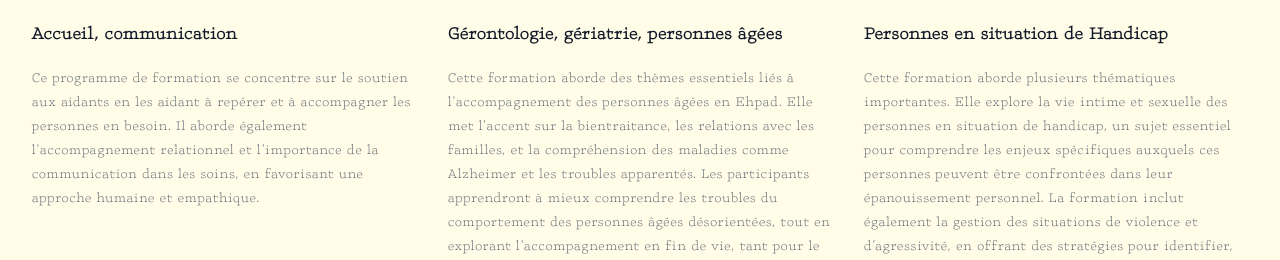
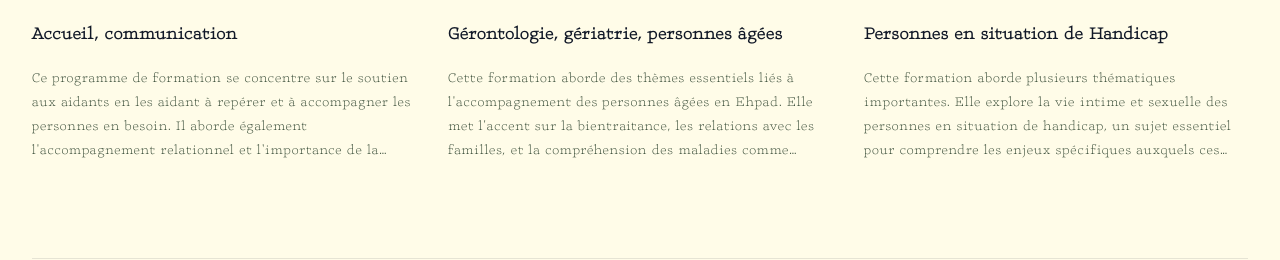
Before and after one commit to Jyok1m/ipseis, a Next.js app: page /formations in a window 1280 px wide. Shown: the part 526-786 px from the top of the page. Built offline with nearby package versions, Linux system fonts and the light colour scheme.

Commit message:
Refactoriser la taille de police et les styles des formulaires de contact et des classes CSS sur la page d'accueil, la page de contact, la page de formation et le composant de notification

```diff
--- a/src/components/formations/FormationCard.tsx
+++ b/src/components/formations/FormationCard.tsx
@@ -25,13 +25,13 @@ const FormationCard = (props: FormationCardProps) => {
 			</div>
 			<div className="max-w-xl">
 				<div className="group relative">
-					<h3 className="mt-6 text-lg font-semibold leading-6 text-gray-900 group-hover:text-gray-600">
+					<h3 className="mt-6 text-lg font-semibold leading-6 text-gray-900 group-hover:text-univers">
 						<Link href={`/formations/${props.id}`}>
 							<span className="absolute inset-0" />
 							{props.title}
 						</Link>
 					</h3>
-					<p className="mt-5 text-sm leading-6 text-gray-600">{props.description}</p>
+					<p className="mt-5 text-sm leading-6 text-univers line-clamp-4">{props.description}</p>
 				</div>
 			</div>
 		</article>
```
